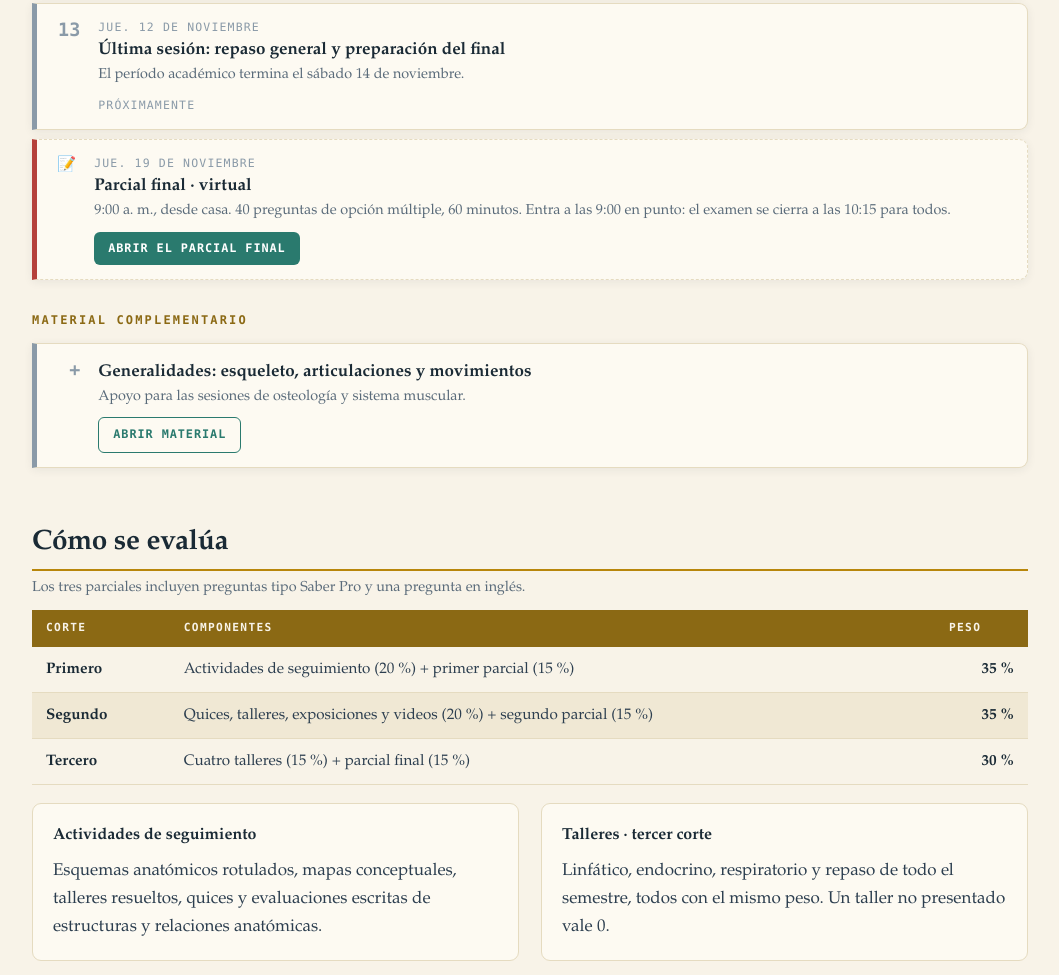
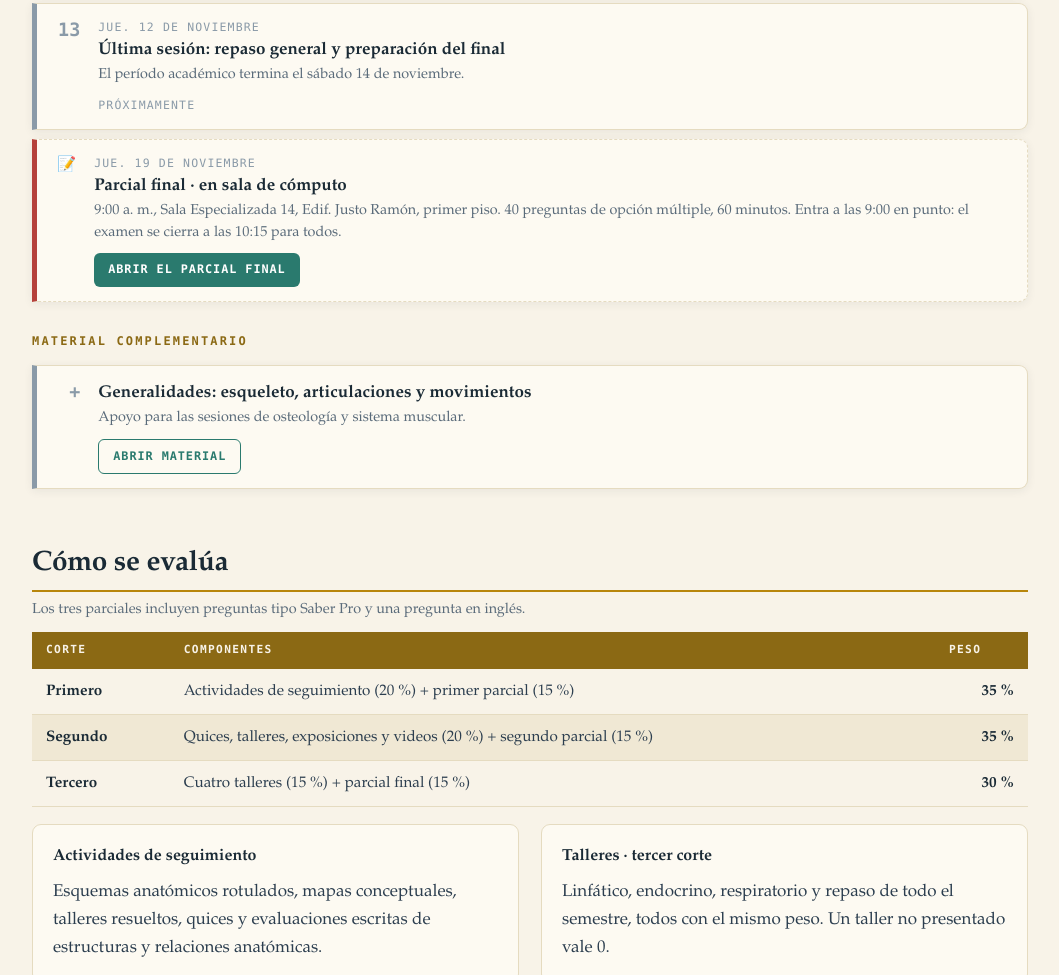
Before and after one commit to JBOGLOP/morfologia, a plain HTML site: page index.html in a window 1280 px wide. Shown: the part 3790-4765 px from the top of the page, without its empty margins (110-1169 px from the left). Drawn offline with Linux system fonts and the light colour scheme.

Commit message:
Portal: el parcial final es en la Sala Especializada 14
Co-Authored-By: Claude Opus 5.5 <noreply@anthropic.com>

```diff
--- a/index.html
+++ b/index.html
@@ -475,8 +475,8 @@ footer strong{color:var(--soft)}
       <div class="n">📝</div>
       <div class="cuerpo">
         <div class="fecha">Jue. 19 de noviembre</div>
-        <div class="tema">Parcial final · virtual</div>
-        <div class="opto">9:00 a. m., desde casa. 40 preguntas de opción múltiple, 60 minutos.
+        <div class="tema">Parcial final · en sala de cómputo</div>
+        <div class="opto">9:00 a. m., Sala Especializada 14, Edif. Justo Ramón, primer piso. 40 preguntas de opción múltiple, 60 minutos.
           Entra a las 9:00 en punto: el examen se cierra a las 10:15 para todos.</div>
         <div class="acc"><a class="btn" href="parcial_final.html">Abrir el parcial final</a></div>
       </div>
```
